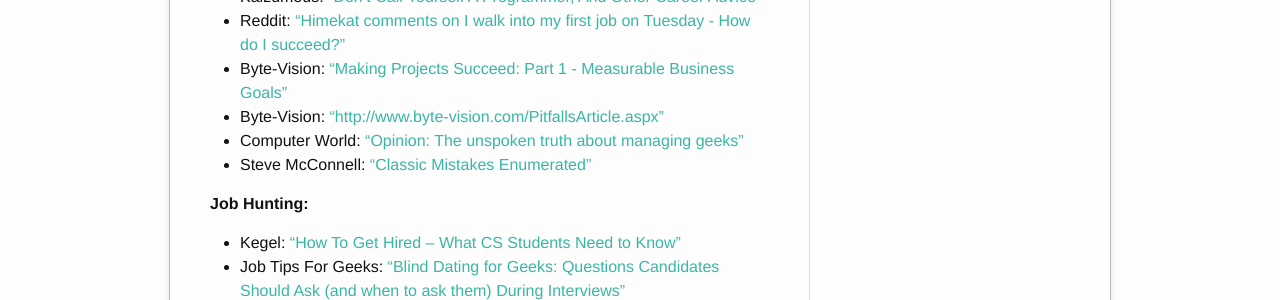
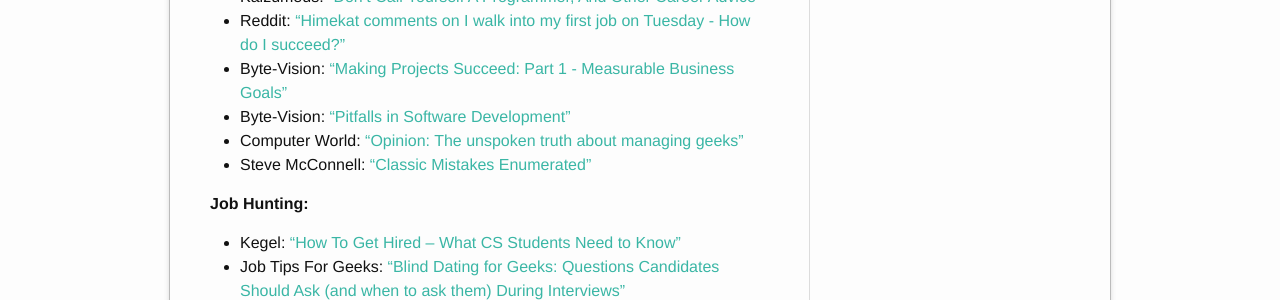
Before and after one commit to shelbyspees/speesblog, a Jekyll site: the page built from _posts/2015-04-10-best-of.md, in a window 1280 px wide and 900 px high, scrolled down 1054 px. Shown: the part 218-518 px from the top of the window. Built offline with Jekyll 4.4.1, drawn with Linux system fonts in a browser that asks for light colours; nearby versions of some CDN libraries.

Commit message:
Fix title text

```diff
--- a/_posts/2015-04-10-best-of.md
+++ b/_posts/2015-04-10-best-of.md
@@ -47,7 +47,7 @@
 - Kalzumeus: ["Don't Call Yourself A Programmer, And Other Career Advice"](http://www.kalzumeus.com/2011/10/28/dont-call-yourself-a-programmer/)
 - Reddit: ["Himekat comments on I walk into my first job on Tuesday - How do I succeed?"](http://www.reddit.com/r/cscareerquestions/comments/2ang2p/i_walk_into_my_first_job_on_tuesday_how_do_i/ciwzw6z)
 - Byte-Vision: ["Making Projects Succeed: Part 1 - Measurable Business Goals"](http://www.byte-vision.com/BusinessGoalsArticle.aspx)
-- Byte-Vision: ["http://www.byte-vision.com/PitfallsArticle.aspx"](http://www.byte-vision.com/PitfallsArticle.aspx)
+- Byte-Vision: ["Pitfalls in Software Development"](http://www.byte-vision.com/PitfallsArticle.aspx)
 - Computer World: ["Opinion: The unspoken truth about managing geeks"](http://www.computerworld.com/article/2527153/it-management/opinion--the-unspoken-truth-about-managing-geeks.html)
 - Steve McConnell: ["Classic Mistakes Enumerated"](http://www.stevemcconnell.com/rdenum.htm)
 
```
